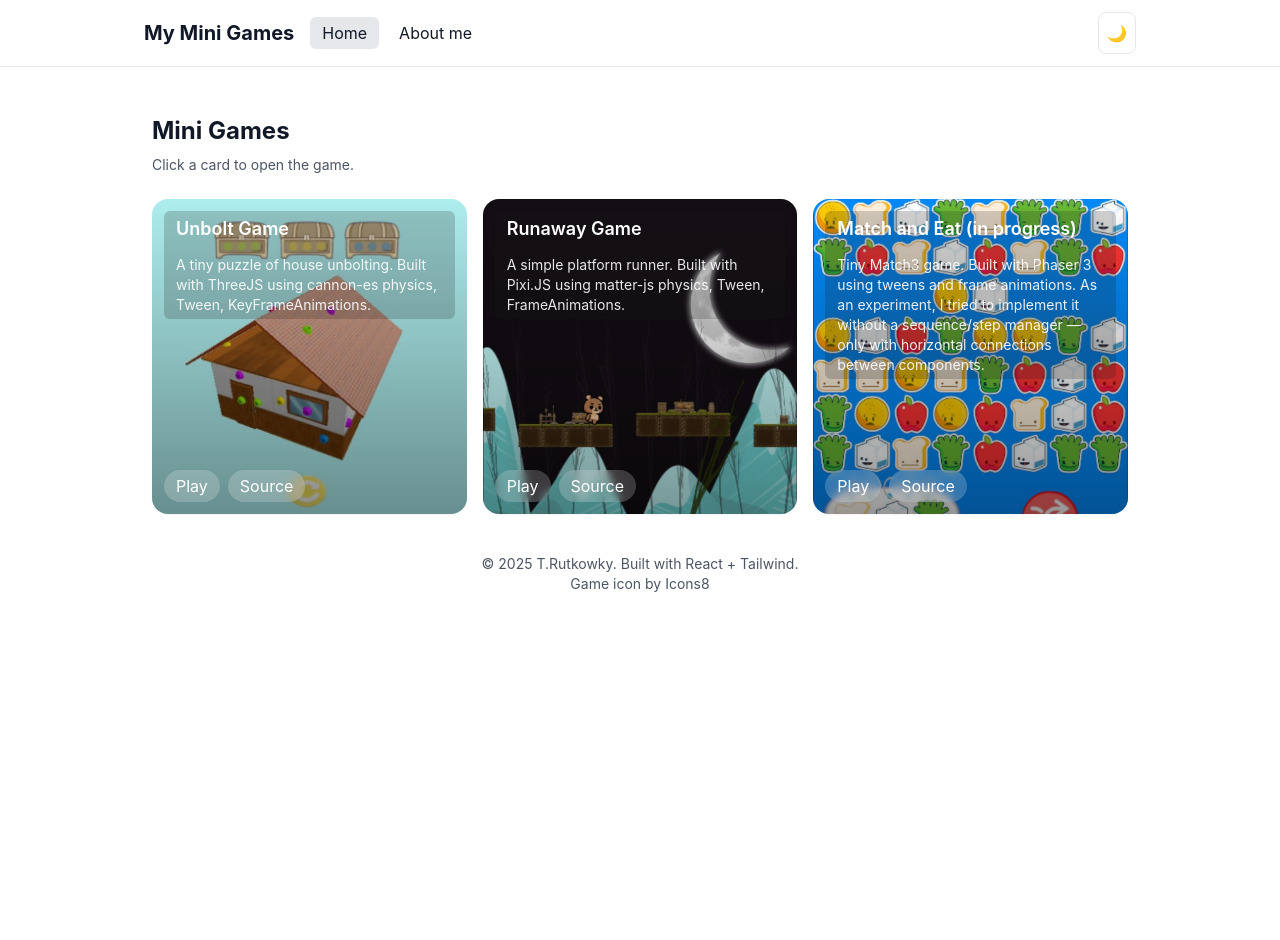
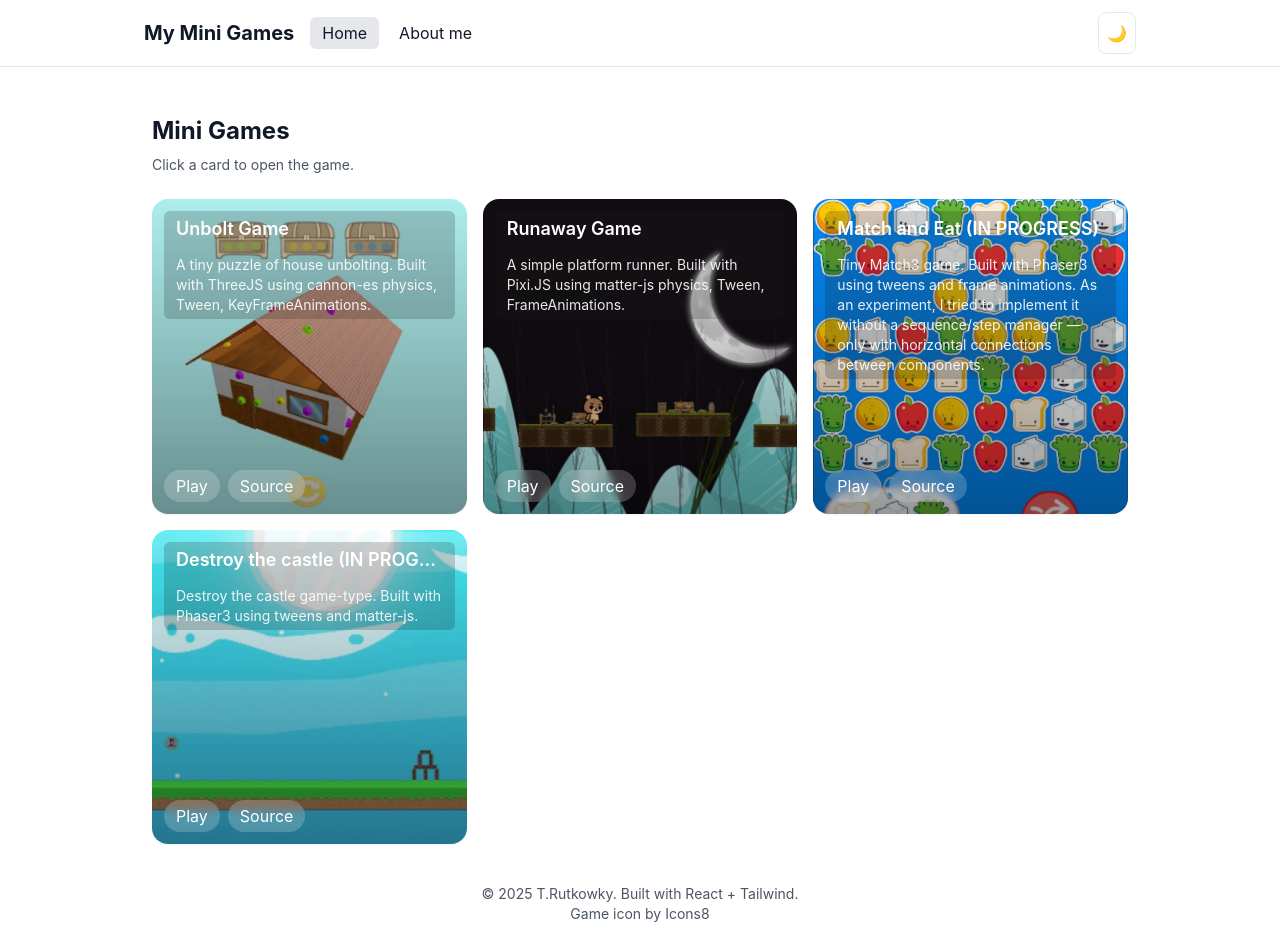
Before and after one commit to tarasua33/prfl, a React (Create React App) app: page / in a window 1280 px wide. Before the commit the page ends 800 px from the top, so only its background shows below. Built offline with nearby package versions, Linux system fonts and the light colour scheme.

Commit message:
added destroy castle game alpha

```diff
--- a/src/App.js
+++ b/src/App.js
@@ -24,12 +24,20 @@ const games = [
   },
   {
     id: 3,
-    title: 'Match and Eat (in progress)',
-    description: 'Tiny Match3 game. Built with Phaser 3 using tweens and frame animations. As an experiment, I tried to implement it without a sequence/step manager — only with horizontal connections between components.',
+    title: 'Match and Eat (IN PROGRESS)',
+    description: 'Tiny Match3 game. Built with Phaser3 using tweens and frame animations. As an experiment, I tried to implement it without a sequence/step manager — only with horizontal connections between components.',
     // description: 'A tiny endless runner built with Pixi.js.',
     image: '/images/match.jpeg',
     href: 'https://tarasua33.github.io/match_and_eat/',
     hrefCode: "https://github.com/tarasua33/match_and_eat"
+  },
+  {
+    id: 4,
+    title: 'Destroy the castle (IN PROGRESS)',
+    description: 'Destroy the castle game-type. Built with Phaser3 using tweens and matter-js.',
+    image: '/images/dtc.jpeg',
+    href: 'https://tarasua33.github.io/crush_castle/',
+    hrefCode: "https://github.com/tarasua33/crush_castle"
   }
 ];
 
```
Also changed, not shown: public/images/dtc.jpeg (added).
